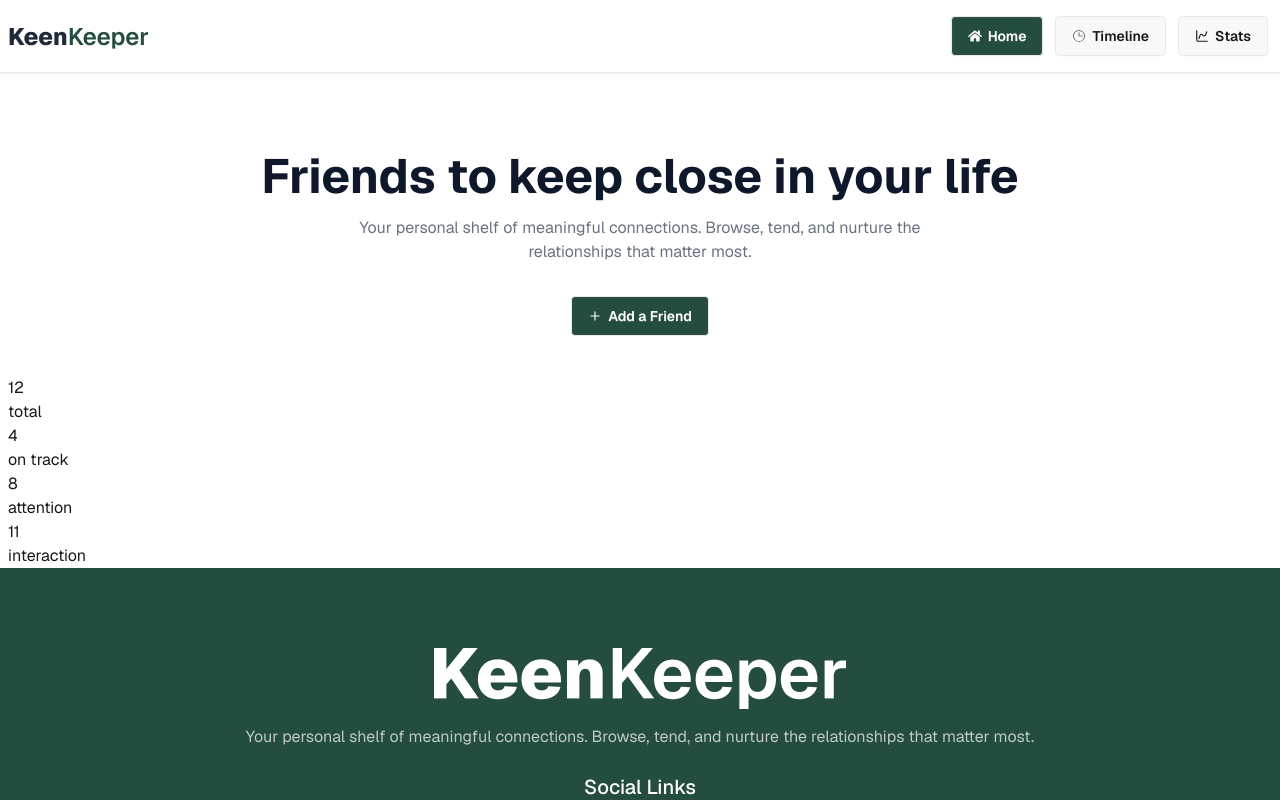
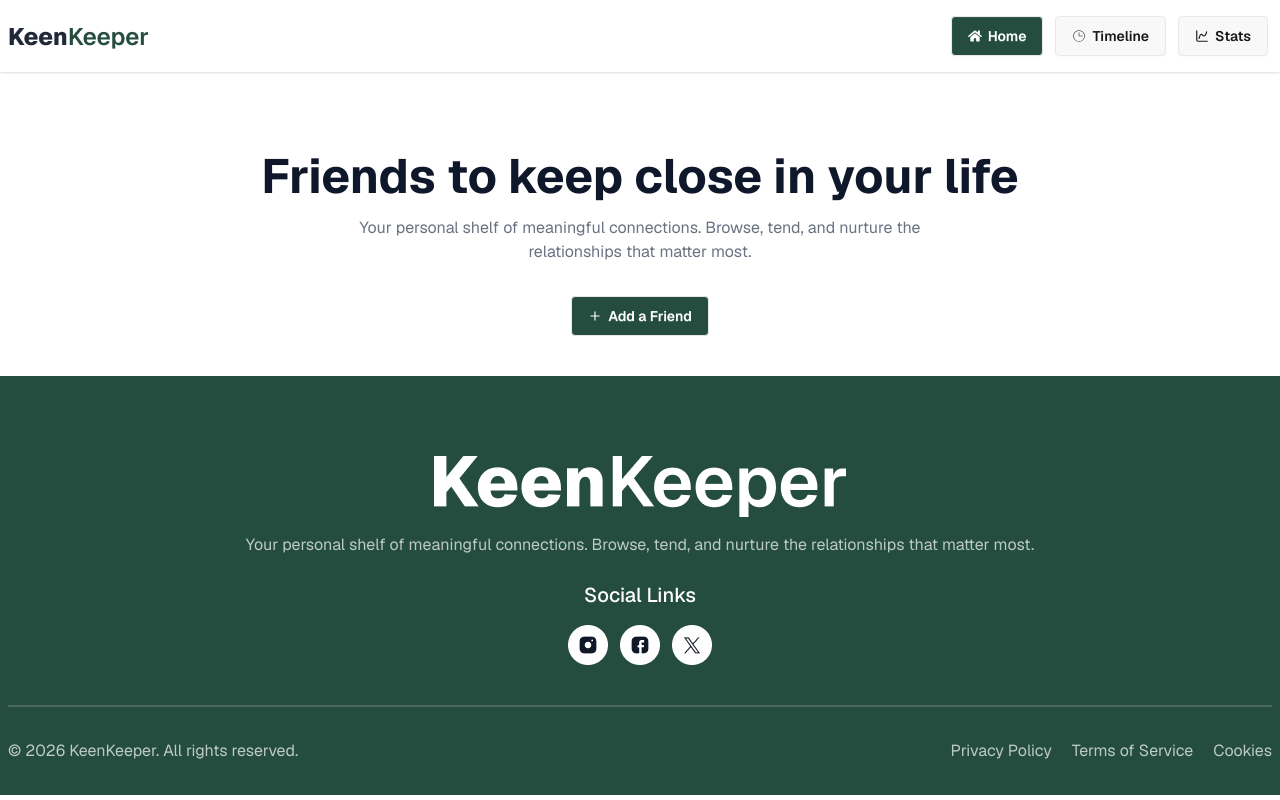
Before and after one commit to IamPial/keenkeeper-app, a React (Vite) app: page / in a window 1280 px wide. Shown: the top 800 px of the page. Built offline with nearby package versions, Linux system fonts and the light colour scheme.

Commit message:
removing friends overview section from here

```diff
--- a/src/components/pages/homepage/Banner.jsx
+++ b/src/components/pages/homepage/Banner.jsx
@@ -20,8 +20,6 @@ const Banner = () => {
             </button>
           </div>
         </div>
-
-        <FriendsOverview></FriendsOverview>
       </div>
     </div>
   );
```
